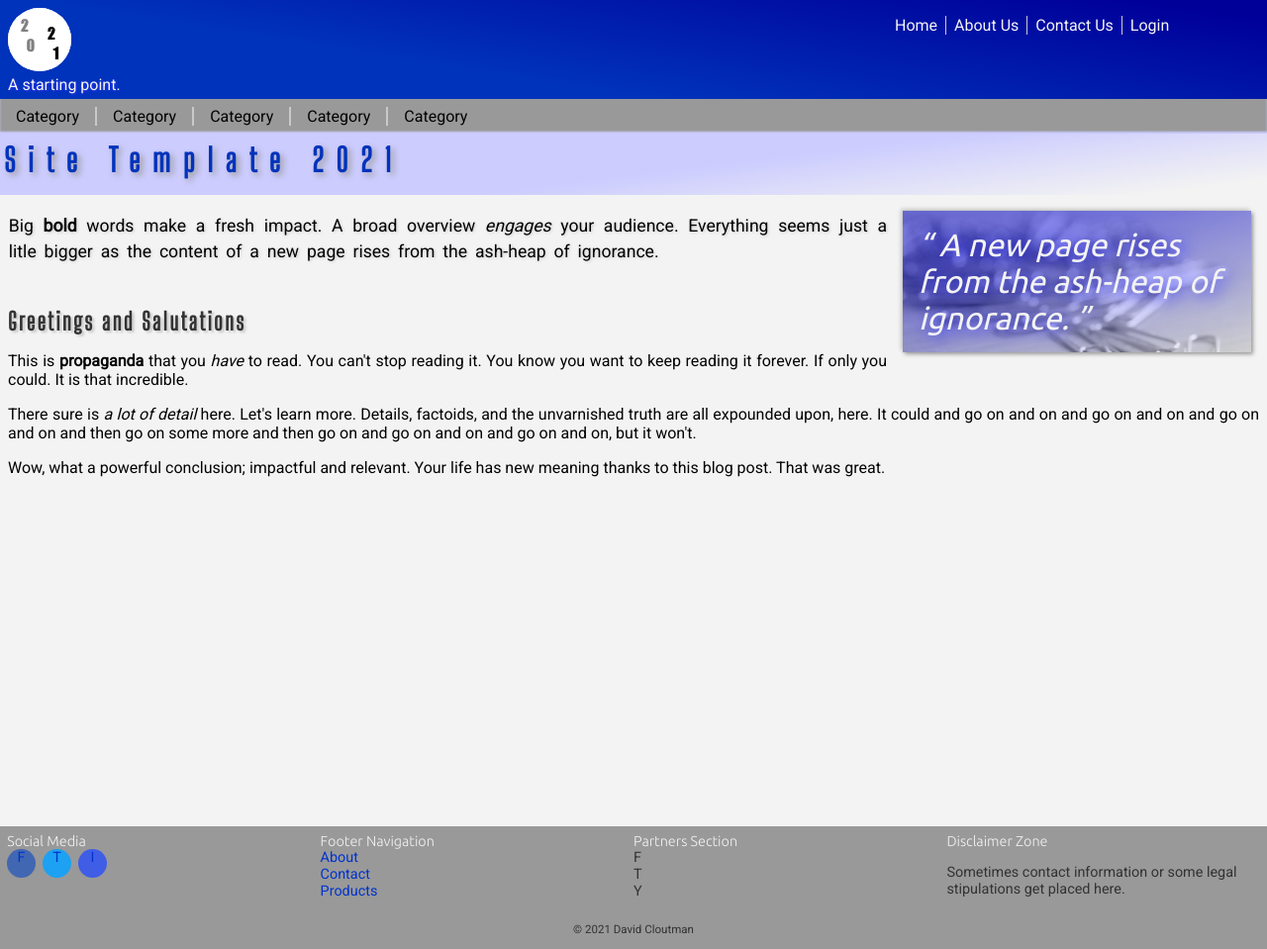
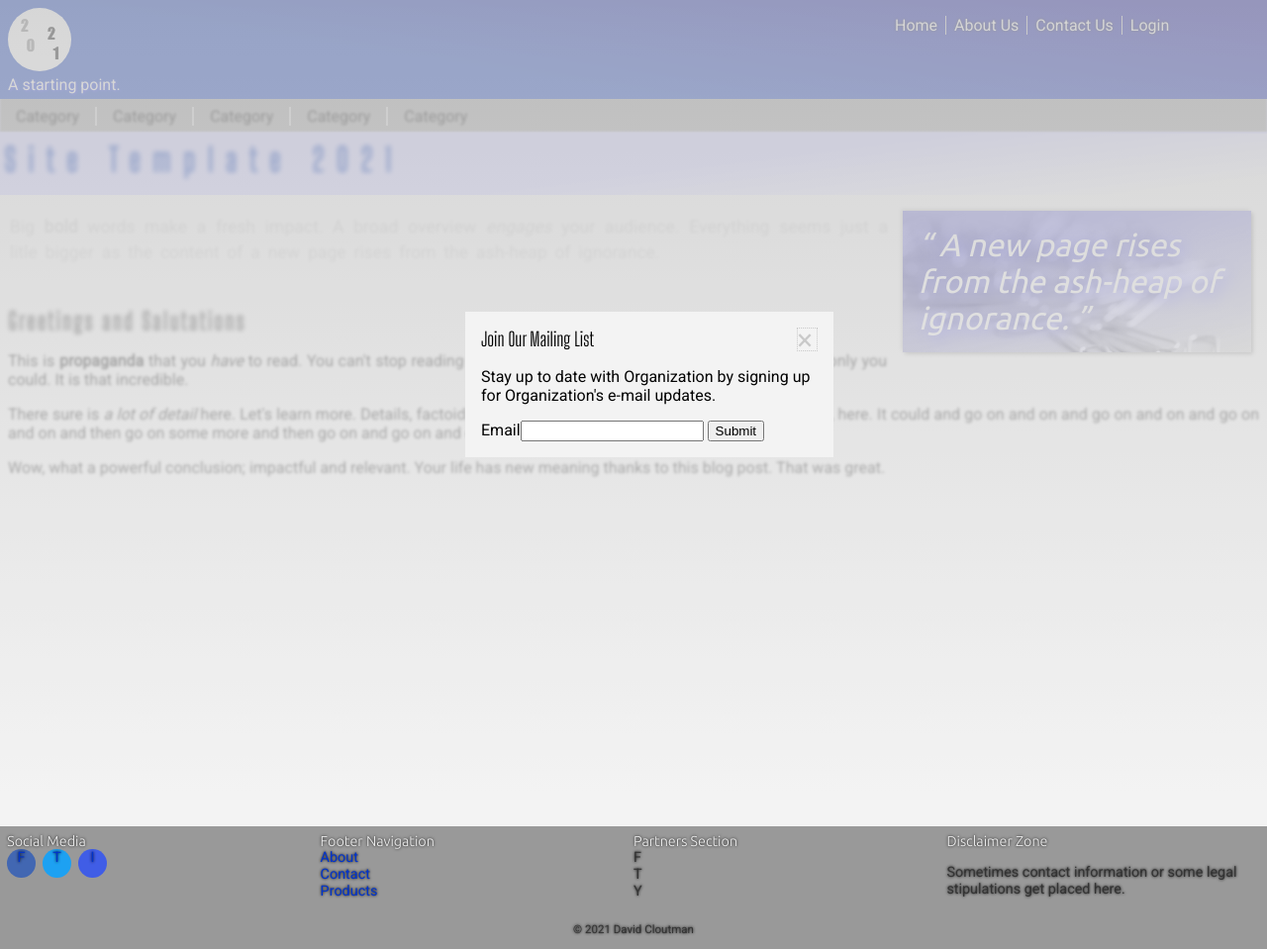
Before and after one commit to dcloutman/site-template-2021, a Flask app: page / in a window 1280 px wide. Shown: the whole page at 99% size. Run offline with Flask 2, Linux system fonts and the light colour scheme.

Commit message:
Added overlay popup.

```diff
--- a/bff/static/css/main.css
+++ b/bff/static/css/main.css
@@ -37,6 +37,7 @@
     --color-splash-ultra-dark: #600;
 
     */
+
     /** Red (Blue) **/
     /*
     --color-primary: #b00;
@@ -90,6 +91,11 @@
     */
 }
 
+.clearfix::after {
+    content: "";
+    clear: both;
+    display: table;
+}
 
 body {
     margin: 0;
@@ -400,10 +406,37 @@ a.circle-button {
     height: 0;
 }
 
+.boring-button {
+    border: 1px dotted var(--color-gray-light);
+    color: var(--color-gray-light);
+}
+
+.boring-button:hover {
+    color: #fff;
+    background-color: var(--color-splash);
+    text-decoration: none;
+    cursor: pointer;
+}
+
+.blurry_face {
+    color: transparent;
+    text-shadow: 0 0 3px var(--color-almost-black);
+}
+
+.blurry_face h1 {
+    color: transparent;
+    text-shadow: 0 0 5px var(--color-primary);
+}
+
+.blurry_face h2 {
+    color: transparent;
+    text-shadow: 0 0 4px var(--color-gray-dark);
+}
+
 /**
-    OVERLAYS: Activate overlay with classes on body tag.
-    Email overlay: class="active_overlay email_signup";
-*/
+ *  OVERLAYS: Activate overlay with classes on body tag.
+ *  Email overlay: class="active_overlay email_signup";
+ */
 body.active_overlay #overlay_sticker {
     display: block;
 }
@@ -427,6 +460,7 @@ body.active_overlay.email_signup #overlay_content_email_signup {
     width: 100vw;
     z-index: 999998;
     background-color: var(--color-gray-light);
+    background-image: linear-gradient(transparent, var(--color-almost-white));
     opacity: 75%;
 }
 
@@ -439,12 +473,23 @@ body.active_overlay.email_signup #overlay_content_email_signup {
     width: 340px;
     max-height: 340px;
     opacity: 100%;
-    background-color: var(--color-almost-white);
     overflow: hidden;
     padding: 1em;
+
+    /* Override .blurry_face. */
+    color: var(--color-almost-black);
+    text-shadow: none;
+    background-color: var(--color-almost-white);
 }
 
 #overlay_content_email_signup>header {
     font-family: var(--font-headline);
     font-size: 1.2em;
 }
+
+#overlay_content_email_signup_close_button {
+    display: block;
+    width: 1em;
+    line-height: 1em;
+    padding: 0 0 3px 0;
+}
--- /dev/null
+++ b/bff/static/js/main.js
@@ -0,0 +1,29 @@
+document.addEventListener("DOMContentLoaded", function() {
+    (function () {
+        const start_time = (new Date()).getSeconds();
+        const num_seconds_to_email_display = 5;
+        const close_button = document.getElementById('overlay_content_email_signup_close_button');
+
+        console.log(close_button);
+
+        const email_display_interval = setInterval(function () {
+            if (((new Date()).getSeconds() - num_seconds_to_email_display) > num_seconds_to_email_display) {
+                document.body.classList.add("active_overlay");
+                document.body.classList.add("email_signup");
+                document.body.classList.add("blurry_face");
+
+
+                clearInterval(email_display_interval);
+            }
+        }, 1000);
+
+        close_button.addEventListener('click', function (e) {
+            document.body.classList.remove("active_overlay");
+            document.body.classList.remove("email_signup");
+            document.body.classList.remove("blurry_face");
+
+
+            e.stopPropagation();
+        });
+    })();
+});
--- a/bff/templates/--base.jinja
+++ b/bff/templates/--base.jinja
@@ -4,6 +4,7 @@
         <title>{{ page_title }}</title>
         <link rel="stylesheet" href="{{ url_for('static', filename='css/main.css') }}" type="text/css">
         <link rel="icon" href="{{ url_for('static', filename='favicon.ico') }}" type="image/x-icon">
+        <script language="javascript" type="text/javascript" src="{{ url_for('static', filename='js/main.js') }}"></script>
         <style type="text/css" id="page_style">
             {% block page_style %}
             {% endblock %}
--- a/bff/templates/-email-overlay.jinja
+++ b/bff/templates/-email-overlay.jinja
@@ -1,38 +1,18 @@
-<div id="overlay_sticker" style="
-    position: sticky;
-    top: 0px;
-    z-index: 999997;
-    height: 0;
-">
-        <div id="overlay_background" style="
-    display: block;
-    position: absolute;
-    top: 0;
-    left: 0;
-    height: 100vh;
-    width: 100vw;
-    z-index: 999998;
-    background-color: var(--color-gray-light);
-    opacity: 75%;
-">
+<div id="overlay_sticker">
+        <div id="overlay_background">
     </div>
-    <div id="overlay_content_email_signup" style="
-    position:absolute;
-    z-index: 999999;
-    top: calc(50vh - 85px);
-    left: calc(50vw - 170px);
-    width: 340px;
-    max-height: 340px;
-    opacity: 100%;
-    background-color: var(--color-almost-white);
-    overflow: hidden;
-    padding: 1em;
-">
-        <header style="
-    font-family: var(--font-headline);
-    font-size: 1.2em;
-">
-            Join Our Mailing List
+    <div id="overlay_content_email_signup">
+        <header>
+            <div class="grid-container-2-1">
+                <div>
+                    Join Our Mailing List
+                </div>
+                <div style="justify-self: end;">
+                    <a id="overlay_content_email_signup_close_button" style="" class="boring-button">
+                        &#x1F5D9;
+                    </a>
+                </div>
+            </div>
         </header>
     <p>Stay up to date with Organization by signing up for Organization's e-mail updates.</p>
         <form>
```
